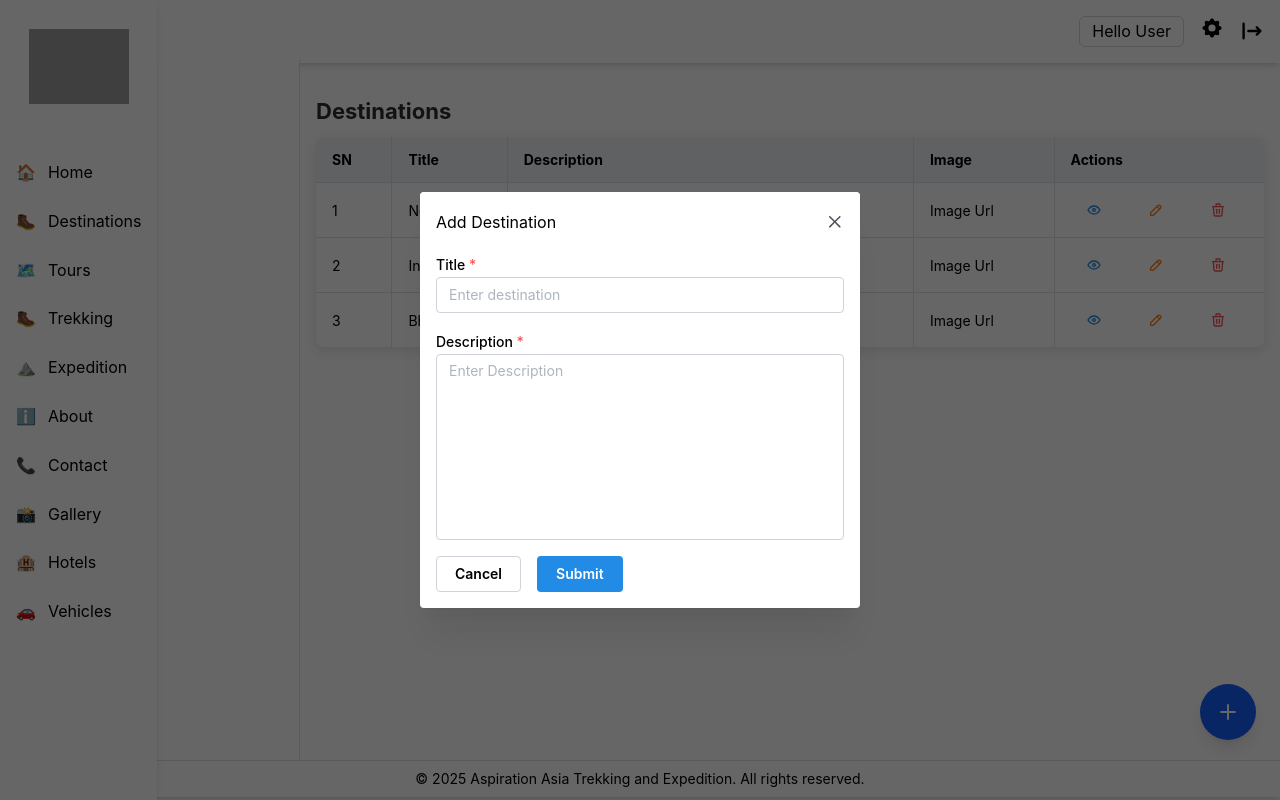
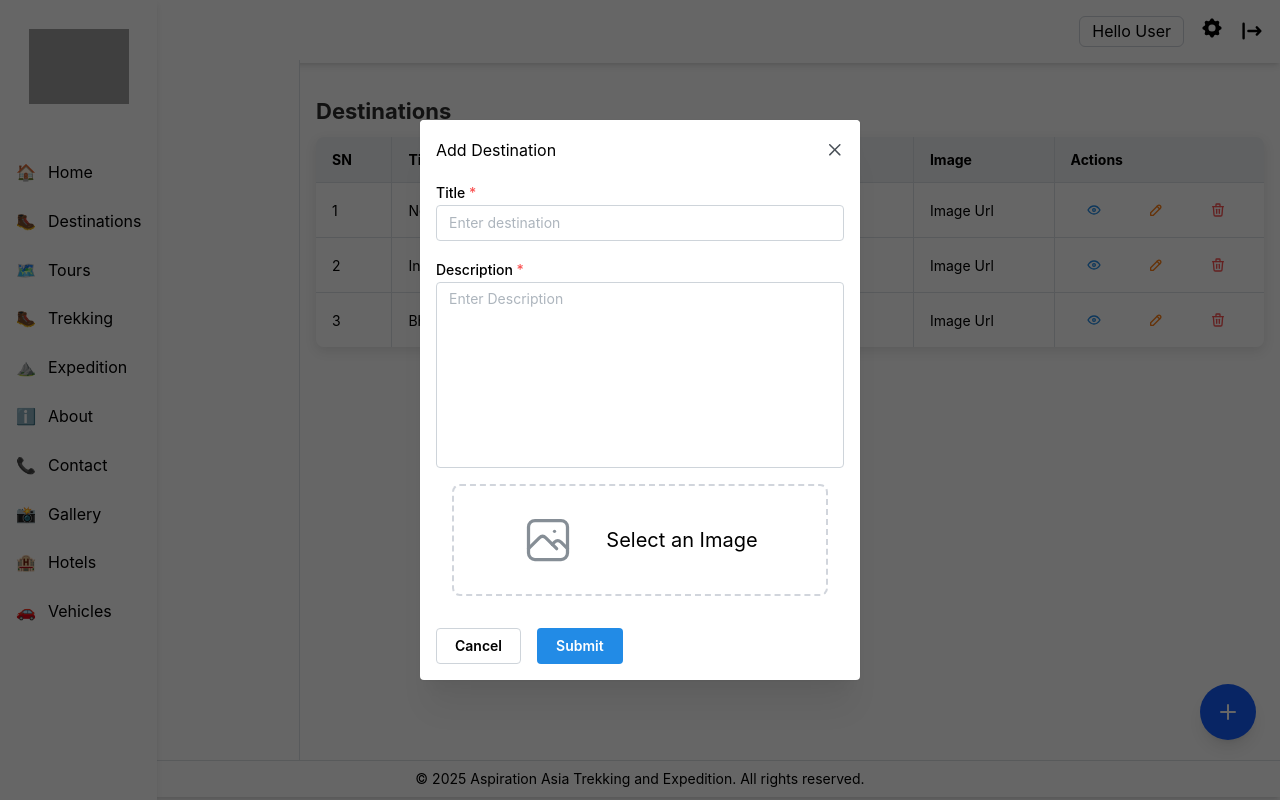
Before and after one commit to adhikari-jagdish/aspire-web-admin, a React (Vite) app: page /destinations in a window 1280 px wide. Both pictures are taken after a click on the button 1228 px from the left and 712 px from the top of the page. Built offline with nearby package versions, Linux system fonts and the light colour scheme; grey boxes are pictures that could not be loaded.

Commit message:
Image picker

```diff
--- a/package.json
+++ b/package.json
@@ -11,6 +11,7 @@
   },
   "dependencies": {
     "@mantine/core": "^8.0.0",
+    "@mantine/dropzone": "^8.0.1",
     "@mantine/hooks": "^8.0.0",
     "@mantine/notifications": "^8.0.0",
     "@tabler/icons-react": "^3.31.0",
--- /dev/null
+++ b/src/common/common_view_components/image_picker.jsx
@@ -0,0 +1,82 @@
+import { useState } from "react";
+import { Group, Text } from "@mantine/core";
+import { IconUpload, IconPhoto, IconX } from "@tabler/icons-react";
+import { Dropzone } from "@mantine/dropzone";
+
+const ImagePicker = ({ onImageSelect }) => {
+  const [preview, setPreview] = useState(null);
+  const [error, setError] = useState(null);
+
+  const handleDrop = (files) => {
+    const file = files[0];
+    if (file) {
+      if (!file.type.startsWith("image/")) {
+        setError("Please select an image file");
+        return;
+      }
+      setError(null);
+      const reader = new FileReader();
+      reader.onload = (e) => {
+        setPreview(e.target.result);
+        onImageSelect?.(file);
+      };
+      reader.readAsDataURL(file);
+    }
+  };
+
+  return (
+    <div className="w-full max-w-md mx-auto p-4">
+      <Dropzone
+        onDrop={handleDrop}
+        accept={["image/*"]}
+        maxFiles={1}
+        multiple={false}
+        className="border-2 border-dashed border-gray-300 rounded-lg p-6 hover:border-blue-500 transition-colors cursor-pointer"
+      >
+        <Group
+          justify="center"
+          gap="xl"
+          mih={60}
+          style={{ pointerEvents: "none" }}
+        >
+          <Dropzone.Accept>
+            <IconUpload
+              size={52}
+              color="var(--mantine-color-blue-6)"
+              stroke={1.5}
+            />
+          </Dropzone.Accept>
+          <Dropzone.Reject>
+            <IconX size={52} color="var(--mantine-color-red-6)" stroke={1.5} />
+          </Dropzone.Reject>
+          <Dropzone.Idle>
+            <IconPhoto
+              size={52}
+              color="var(--mantine-color-dimmed)"
+              stroke={1.5}
+            />
+          </Dropzone.Idle>
+          <div>
+            <Text size="xl" inline>
+              Select an Image
+            </Text>
+          </div>
+        </Group>
+      </Dropzone>
+
+      {error && <p className="mt-2 text-sm text-red-600">{error}</p>}
+
+      {preview && (
+        <div className="mt-4">
+          <img
+            src={preview}
+            alt="Selected preview"
+            className="w-full h-64 object-contain rounded-lg"
+          />
+        </div>
+      )}
+    </div>
+  );
+};
+
+export default ImagePicker;
--- a/src/destinations/components/destination_add_edit_model.jsx
+++ b/src/destinations/components/destination_add_edit_model.jsx
@@ -1,11 +1,13 @@
 import { useState } from "react";
 import { Modal, TextInput, Button, Group, Textarea } from "@mantine/core";
+import ImagePicker from "../../common/common_view_components/image_picker";
 
 const DestinationAddEditModel = ({
   opened,
   onClose,
   isEditDestination,
   handleSubmit,
+  handleImageSelect,
 }) => {
   const [formData, setFormData] = useState({
     title: "",
@@ -42,6 +44,8 @@ const DestinationAddEditModel = ({
         mt="md"
       />
 
+      <ImagePicker onImageSelect={handleImageSelect} />
+
       <Group position="right" mt="md">
         <Button variant="default" onClick={onClose}>
           Cancel
```
Also changed, not shown: src/destinations/view/destinations_view.jsx (+10 -7 lines), 1 other file (tests, documents, lock files or other folders).
